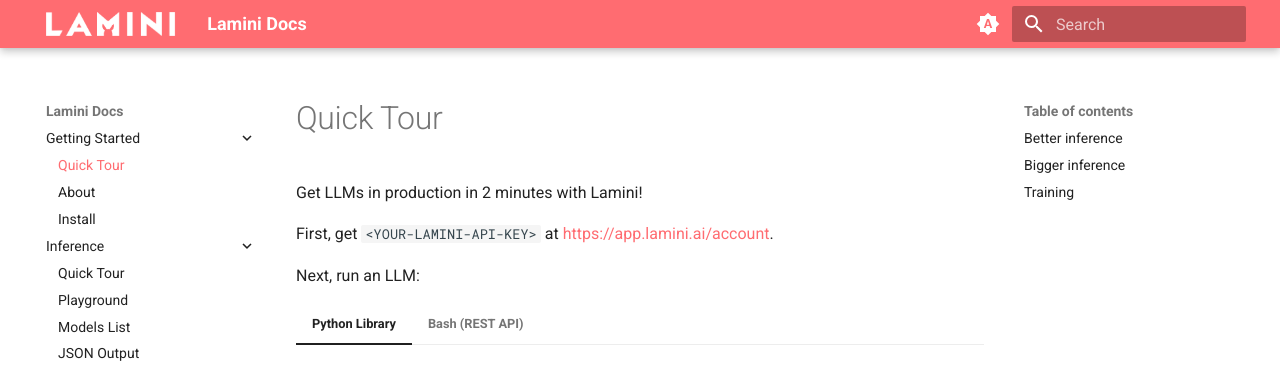
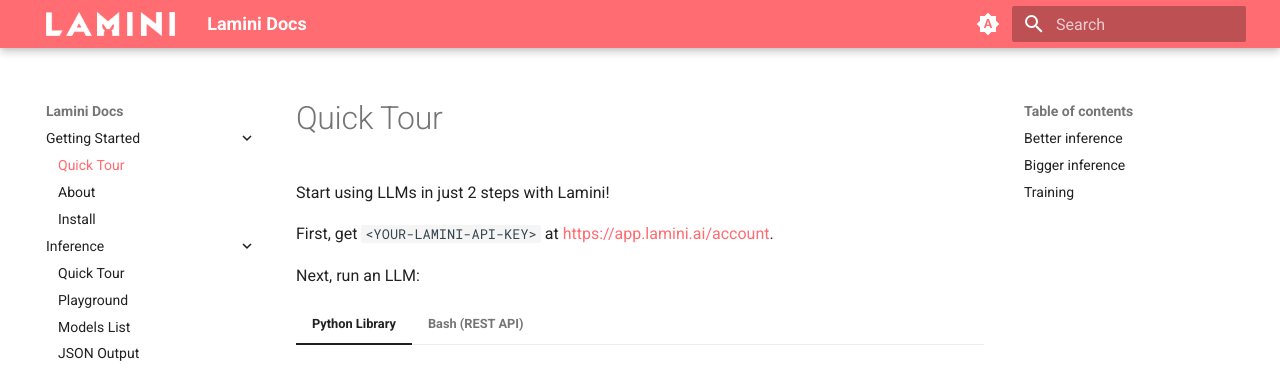
Before and after one commit to lamini-ai/lamini-ai.github.io, an MkDocs documentation site: the page built from docs/index.md, in a window 1280 px wide and 900 px high. Shown: the top 365 px of the window. Built offline with MkDocs 1.6.1 and Material for MkDocs 9.7.7, drawn with Linux system fonts in a browser that asks for light colours.

Commit message:
Update hype

```diff
--- a/docs/index.md
+++ b/docs/index.md
@@ -1,6 +1,6 @@
 # Quick Tour
 
-Get LLMs in production in 2 minutes with Lamini!
+Start using LLMs in just 2 steps with Lamini!
 
 First, get `<YOUR-LAMINI-API-KEY>` at [https://app.lamini.ai/account](https://app.lamini.ai/account).
 
```
